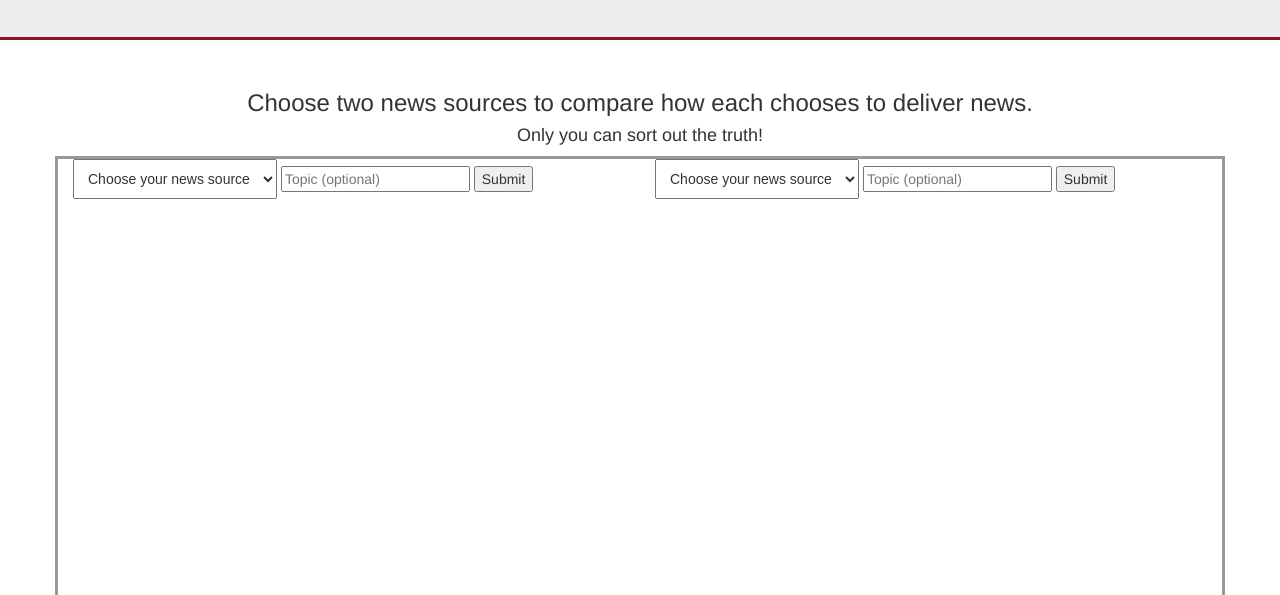
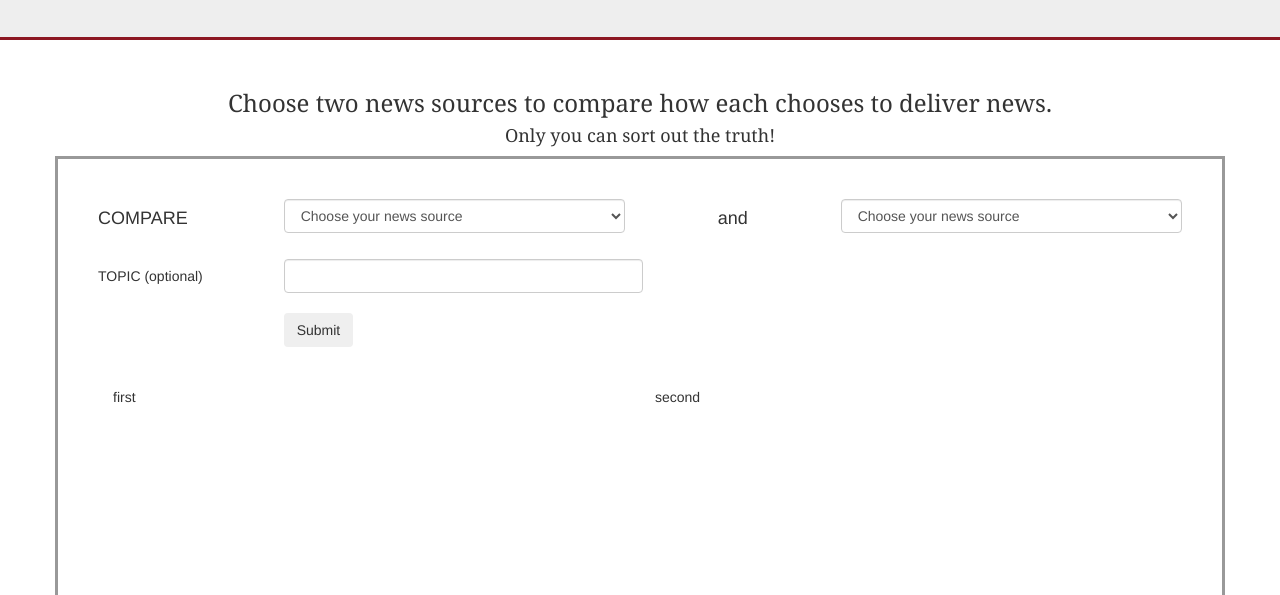
Before and after one commit to Ctharp11/newsfairy, a plain HTML site: page index.html in a window 1280 px wide. Shown: the part 205-800 px from the top of the page. Drawn offline with nearby package versions, Linux system fonts and the light colour scheme; a script that the page names is missing.

Commit message:
style change

```diff
--- a/index.html
+++ b/index.html
@@ -19,13 +19,57 @@
 
         <div class="row">
             <div class="col-md-12 subtitle">
-                <h3>Choose two news sources to compare how each chooses to deliver news. </h3>
-                <h4>Only you can sort out the truth!</h4>
+                <h3 class="georgia"> Choose two news sources to compare how each chooses to deliver news. </h3>
+                <h4 class="georgia"> Only you can sort out the truth!</h4>
             </div>
         </div>
 
         <div class="row main-section">
-            <div class="col-md-6">
+            <div class="col-me-12 small-container">
+                <div class="row top-row-checkbox">
+                    <div class="col-md-2">
+                        <h4>COMPARE</h4>
+                    </div>
+                    <div class="col-md-4">
+                        <form class="form " action="">
+                            <select class="select form-control" id="select-one"  value="News Sources">
+                                <option> Choose your news source</option>
+                            </select>
+                        </form>
+                    </div>
+                    <div class="col-md-2 and">
+                            <h4>and</h4>
+                        </div>
+                    <div class="col-md-4">
+                        <form class="form" action="">
+                            <select class="select form-control" id="select-one"  value="News Sources">
+                                <option> Choose your news source</option>
+                            </select>
+                        </form>
+                    </div>
+                </div>
+
+                <div class="row">
+                    <div class="col-md-2">
+                        <h5>TOPIC (optional)</h5>
+                    </div>
+                    <div class="col-md-10">
+                        <input class="user-input form-control" type="text">
+                        <button type="button" id="input-button" class="btn">Submit</button>
+                    </div>
+                </div>
+            </div>
+            <div class="row results">
+                <div class="col-md-6 first">
+                   first
+                </div>
+
+                <div class="col-md-6 second">
+                        second
+                </div>
+            </div>
+        </div>
+            <!-- <div class="col-md-6">
                 <form class="form" action="">
                     <select class="select" id="select-one"  value="News Sources">
                         <option> Choose your news source</option>
@@ -33,18 +77,18 @@
                     <input class="user-input" placeholder="Topic (optional)" type="text">
                     <button class="input-button">Submit</button>
                 </form>
-            </div>
+            </div> -->
 
-            <div class="col-md-6">
+            <!-- <div class="col-md-6">
                 <form class="form" action="">
                     <select class="select" id="select-two" value="News Sources">
                         <option> Choose your news source</option>
                     </select>
                     <input class="user-input" placeholder="Topic (optional)" type="text">
                     <button class="input-button">Submit</button>
-            </form>
-            </div>
-        </div>
+                </form>
+            </div> -->
+
         <!-- <iframe src="http://www.breitbart.com/big-government/2017/11/08/donald-trump-congratulates-all-of-the-deplorables-on-one-year-anniversary-of-election-victory/"
         width="100%" height="500" frameborder="0"
         allowfullscreen sandbox>
--- a/server.js
+++ b/server.js
@@ -1,21 +1,18 @@
 var mykey = apiKey;
-var inputOne;
-var inputTwo;
+var topicInput;
 var sourceId1;
 var sourceId2;
 // Getting user input
 
-var input = document.querySelectorAll('input');
-var button = document.getElementsByClassName('input-button');
+var input = document.querySelector('input');
+var button = document.getElementById('input-button');
 
-// for loop to iterate through both input input boxes, grab value, and send to global scope.
-for(var i = 0; i < button.length; i++) {
-    button[i].addEventListener('click', function(event){
-        event.preventDefault();
-            inputOne = input[0].value;
-            inputTwo = input[1].value;
-    });
-}
+
+// Grabs value of input (optional topic) and assigns to global scope
+button.addEventListener("click", function(){
+    event.preventDefault();
+    topicInput = input.value;
+})
 
 // AJAX request for API to put data into drop down. Selected new source passed into right or left functions
 var sourceUrl = 'https://newsapi.org/v1/sources';
--- a/style.css
+++ b/style.css
@@ -9,28 +9,34 @@
     text-align: center;
 }
 
+.georgia{
+    font-family: Georgia, 'Times New Roman', Times, serif;
+}
+
 .main-section {
     border: solid #999;
     height: 500px;
 }
 
-.form {
-    display: inline;
-    margin: 15px auto;
+.small-container{
+    margin: 40px;
 }
 
-.select{
-    padding: 10px;
-    font-family: sans-serif;
+.top-row-checkbox{
+    margin-bottom: 20px;
 }
 
-.select option {
-    padding: 10px;
+.and {
+    text-align: center;
 }
 
-.comments-section {
-    border: solid #999;
-    height: 300px;
+.user-input {
+    width: 40%;
+    margin-bottom: 20px;
+}
+
+.results {
+    margin: 40px;
 }
 
 .footer {
```
